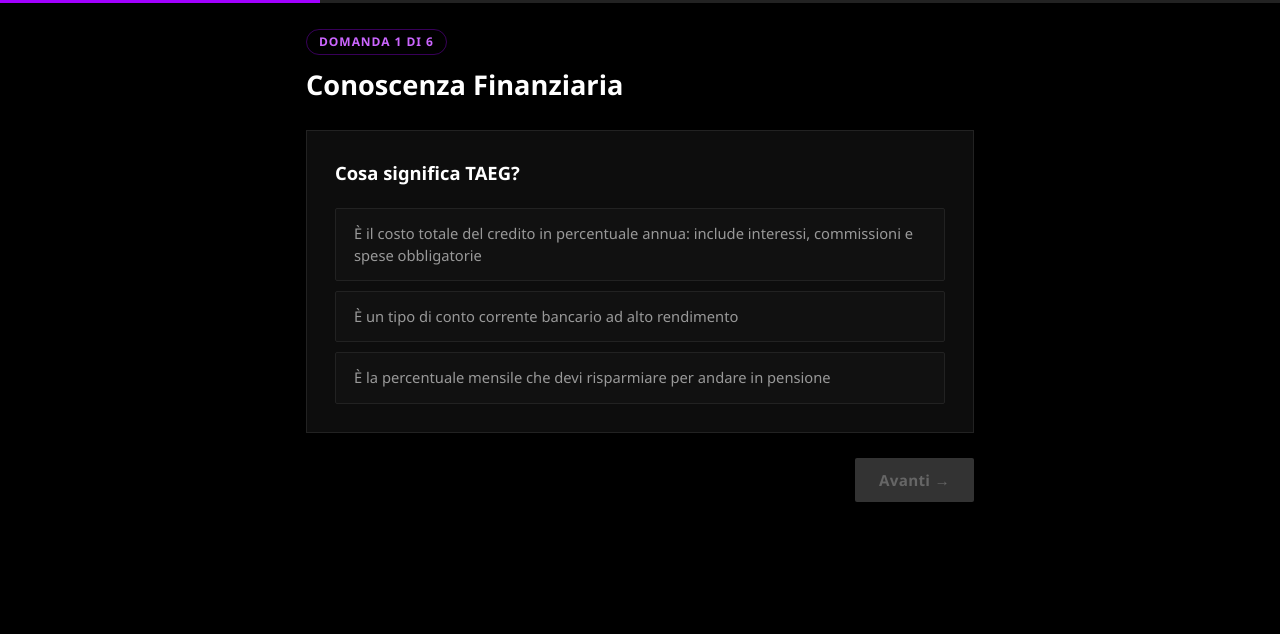
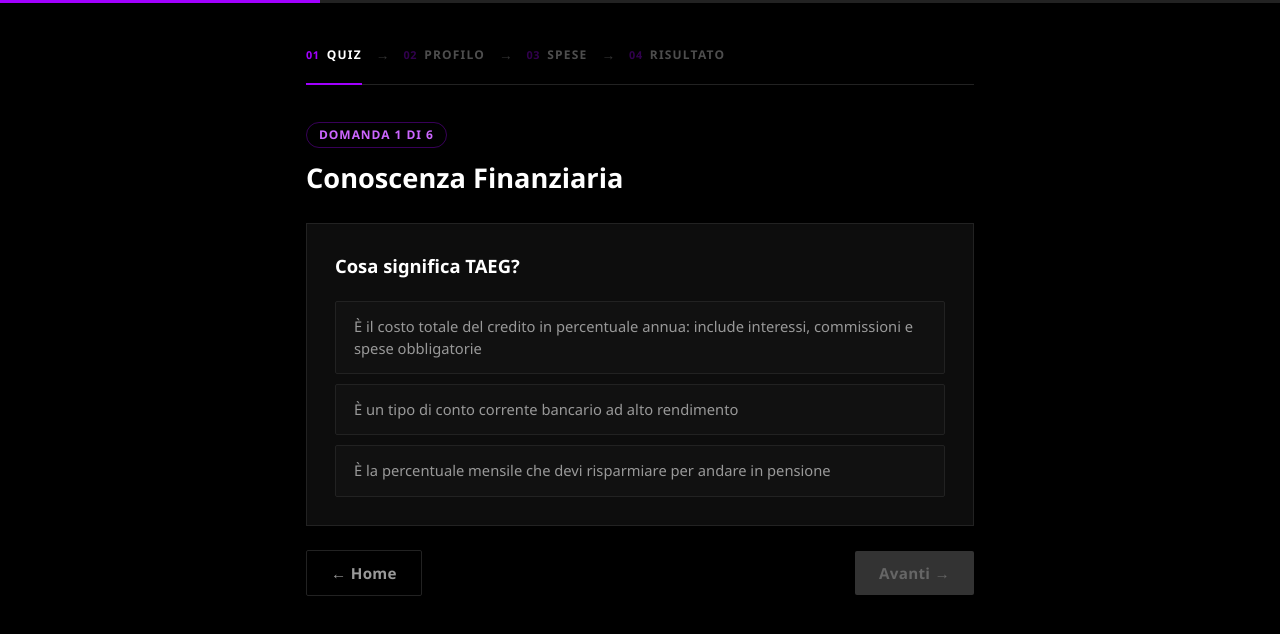
Before and after one commit to sofiaiacopinelli/hackathon_2209_financing_teams, a plain HTML site: page app/index.html in a window 1280 px wide. Both pictures are taken after a click on the button "Inizia ora →". Drawn offline with nearby package versions, Linux system fonts and the light colour scheme.

Commit message:
sistemo stile

```diff
--- a/app/css/style.css
+++ b/app/css/style.css
@@ -47,6 +47,71 @@ body {
   background: var(--acc-purple);
   transition: width 0.4s ease;
   width: 0%;
+}
+
+/* ── Step flow indicator ── */
+.step-flow {
+  display: flex;
+  align-items: center;
+  gap: 0;
+  margin-bottom: 36px;
+  padding: 14px 0 16px;
+  border-bottom: 1px solid var(--border);
+}
+
+.sf-item {
+  display: flex;
+  align-items: center;
+  gap: 7px;
+  padding: 4px 0;
+  cursor: default;
+  transition: opacity 0.2s;
+  position: relative;
+  opacity: 0.3;
+}
+.sf-item::after {
+  content: '';
+  position: absolute;
+  bottom: -17px; left: 0; right: 0;
+  height: 2px;
+  background: transparent;
+  transition: background 0.3s;
+}
+.sf-item.sf-active {
+  opacity: 1;
+}
+.sf-item.sf-active::after {
+  background: var(--acc-purple);
+}
+.sf-item.sf-done {
+  opacity: 0.55;
+  cursor: pointer;
+}
+.sf-item.sf-done:hover {
+  opacity: 0.9;
+}
+
+.sf-num {
+  font-size: 0.68rem;
+  font-weight: 700;
+  color: var(--acc-purple);
+  letter-spacing: 0.06em;
+  line-height: 1;
+}
+.sf-label {
+  font-size: 0.75rem;
+  font-weight: 600;
+  text-transform: uppercase;
+  letter-spacing: 0.1em;
+  color: var(--text);
+}
+
+.sf-arrow {
+  margin: 0 14px;
+  color: var(--border-hi);
+  font-size: 0.85rem;
+  flex-shrink: 0;
+  padding-bottom: 0;
 }
 
 /* ── App container ── */
--- a/app/index.html
+++ b/app/index.html
@@ -9,11 +9,35 @@
 </head>
 <body>
 
-  <div class="progress-bar-container" id="progressBar" style="display:none">
+  <!-- Barra progressione sottile (top) -->
+  <div class="progress-bar-container">
     <div class="progress-bar-fill" id="progressBarFill"></div>
   </div>
 
   <div class="app-container">
+
+    <!-- ══ FLOW INDICATOR ══ -->
+    <nav class="step-flow" id="stepFlow" style="display:none" aria-label="Flusso">
+      <div class="sf-item" id="sf-quiz">
+        <span class="sf-num">01</span>
+        <span class="sf-label">Quiz</span>
+      </div>
+      <div class="sf-arrow">→</div>
+      <div class="sf-item" id="sf-profile">
+        <span class="sf-num">02</span>
+        <span class="sf-label">Profilo</span>
+      </div>
+      <div class="sf-arrow">→</div>
+      <div class="sf-item" id="sf-expenses">
+        <span class="sf-num">03</span>
+        <span class="sf-label">Spese</span>
+      </div>
+      <div class="sf-arrow">→</div>
+      <div class="sf-item" id="sf-simulation">
+        <span class="sf-num">04</span>
+        <span class="sf-label">Risultato</span>
+      </div>
+    </nav>
 
     <!-- ══ STEP 0: Landing ══ -->
     <div class="step active" id="step-landing">
@@ -46,7 +70,7 @@
         <div class="options-list" id="optionsList"></div>
       </div>
       <div class="step-nav">
-        <button class="btn btn-ghost" onclick="app.prevQuestion()" id="btnPrevQ" style="visibility:hidden">← Indietro</button>
+        <button class="btn btn-ghost" onclick="app.prevQuestion()" id="btnPrevQ">← Indietro</button>
         <button class="btn btn-primary" onclick="app.nextQuestion()" id="btnNextQ" disabled>Avanti →</button>
       </div>
     </div>
@@ -69,7 +93,10 @@
             <span class="sb-val" id="lifestyleLabel"></span>
           </div>
         </div>
-        <button class="btn btn-primary btn-large" onclick="app.goToExpenses()">Analizza le mie spese →</button>
+        <div class="step-nav" style="margin-top:32px">
+          <button class="btn btn-ghost" onclick="app.backToQuiz()">← Rifai il quiz</button>
+          <button class="btn btn-primary btn-large" onclick="app.goToExpenses()">Analizza le mie spese →</button>
+        </div>
       </div>
     </div>
 
@@ -146,7 +173,7 @@
         </div>
       </div>
 
-      <!-- AI result (shown when API call succeeds) -->
+      <!-- AI result -->
       <div class="ai-result" id="aiResult" style="display:none">
         <div class="ai-result-header">
           <span>🤖</span> <strong>Analisi AI — Claude</strong>
@@ -165,7 +192,7 @@
         <div class="action-list" id="actionList"></div>
       </div>
 
-      <div class="step-nav" style="justify-content:center; gap:16px; margin-top:32px">
+      <div class="step-nav" style="margin-top:32px">
         <button class="btn btn-ghost" onclick="app.showStep('expenses')">← Torna alle spese</button>
         <button class="btn btn-primary" onclick="app.restart()">Ricomincia 🔄</button>
       </div>
--- a/app/js/app.js
+++ b/app/js/app.js
@@ -256,22 +256,51 @@ const app = (() => {
   }
 
   // ── Navigazione tra step ──
+  const FLOW_ORDER = ['quiz', 'profile', 'expenses', 'simulation'];
+
   function showStep(id) {
     document.querySelectorAll('.step').forEach(s => s.classList.remove('active'));
     document.getElementById('step-' + id).classList.add('active');
 
-    const order = ['landing', 'quiz', 'profile', 'expenses', 'simulation'];
-    const idx = order.indexOf(id);
-    const bar = document.getElementById('progressBar');
-    const fill = document.getElementById('progressBarFill');
-    if (idx > 0) {
-      bar.style.display = 'block';
-      fill.style.width = (idx / (order.length - 1) * 100) + '%';
+    // Progress bar (thin top line)
+    const allSteps = ['landing', 'quiz', 'profile', 'expenses', 'simulation'];
+    const idx = allSteps.indexOf(id);
+    document.getElementById('progressBarFill').style.width =
+      idx > 0 ? (idx / (allSteps.length - 1) * 100) + '%' : '0%';
+
+    // Step flow indicator
+    const flow = document.getElementById('stepFlow');
+    const flowIdx = FLOW_ORDER.indexOf(id);
+    if (flowIdx < 0) {
+      flow.style.display = 'none';
     } else {
-      bar.style.display = 'none';
+      flow.style.display = 'flex';
+      FLOW_ORDER.forEach((step, i) => {
+        const el = document.getElementById('sf-' + step);
+        if (!el) return;
+        el.classList.remove('sf-active', 'sf-done');
+        if (i === flowIdx) {
+          el.classList.add('sf-active');
+          el.onclick = null;
+        } else if (i < flowIdx) {
+          el.classList.add('sf-done');
+          el.onclick = () => navigateBack(step, flowIdx, i);
+        } else {
+          el.onclick = null;
+        }
+      });
     }
 
     window.scrollTo(0, 0);
+  }
+
+  function navigateBack(targetStep, currentIdx, targetIdx) {
+    if (targetIdx >= currentIdx) return;
+    if (targetStep === 'quiz') {
+      backToQuiz();
+    } else {
+      showStep(targetStep);
+    }
   }
 
   // ── Quiz ──
@@ -315,7 +344,8 @@ const app = (() => {
     document.getElementById('btnNextQ').disabled = saved === null;
     document.getElementById('btnNextQ').textContent =
       state.quizStep === QUIZ.length - 1 ? 'Vedi il mio profilo →' : 'Avanti →';
-    document.getElementById('btnPrevQ').style.visibility = state.quizStep > 0 ? 'visible' : 'hidden';
+    const prevBtn = document.getElementById('btnPrevQ');
+    prevBtn.textContent = state.quizStep === 0 ? '← Home' : '← Indietro';
   }
 
   function selectAnswer(idx) {
@@ -350,7 +380,15 @@ const app = (() => {
     if (state.quizStep > 0) {
       state.quizStep--;
       renderQuestion();
+    } else {
+      showStep('landing');
     }
+  }
+
+  function backToQuiz() {
+    state.quizStep = QUIZ.length - 1;
+    showStep('quiz');
+    renderQuestion();
   }
 
   function computeScores() {
@@ -644,6 +682,6 @@ Usa un linguaggio semplice, adatto al livello "${state.level}". Niente gergo tec
   }
 
   // ── Public API ──
-  return { startQuiz, prevQuestion, nextQuestion, goToExpenses, goToSimulation, updateSavings, showStep, requestAIAnalysis, restart };
+  return { startQuiz, prevQuestion, nextQuestion, backToQuiz, goToExpenses, goToSimulation, updateSavings, showStep, requestAIAnalysis, restart };
 
 })();
```
